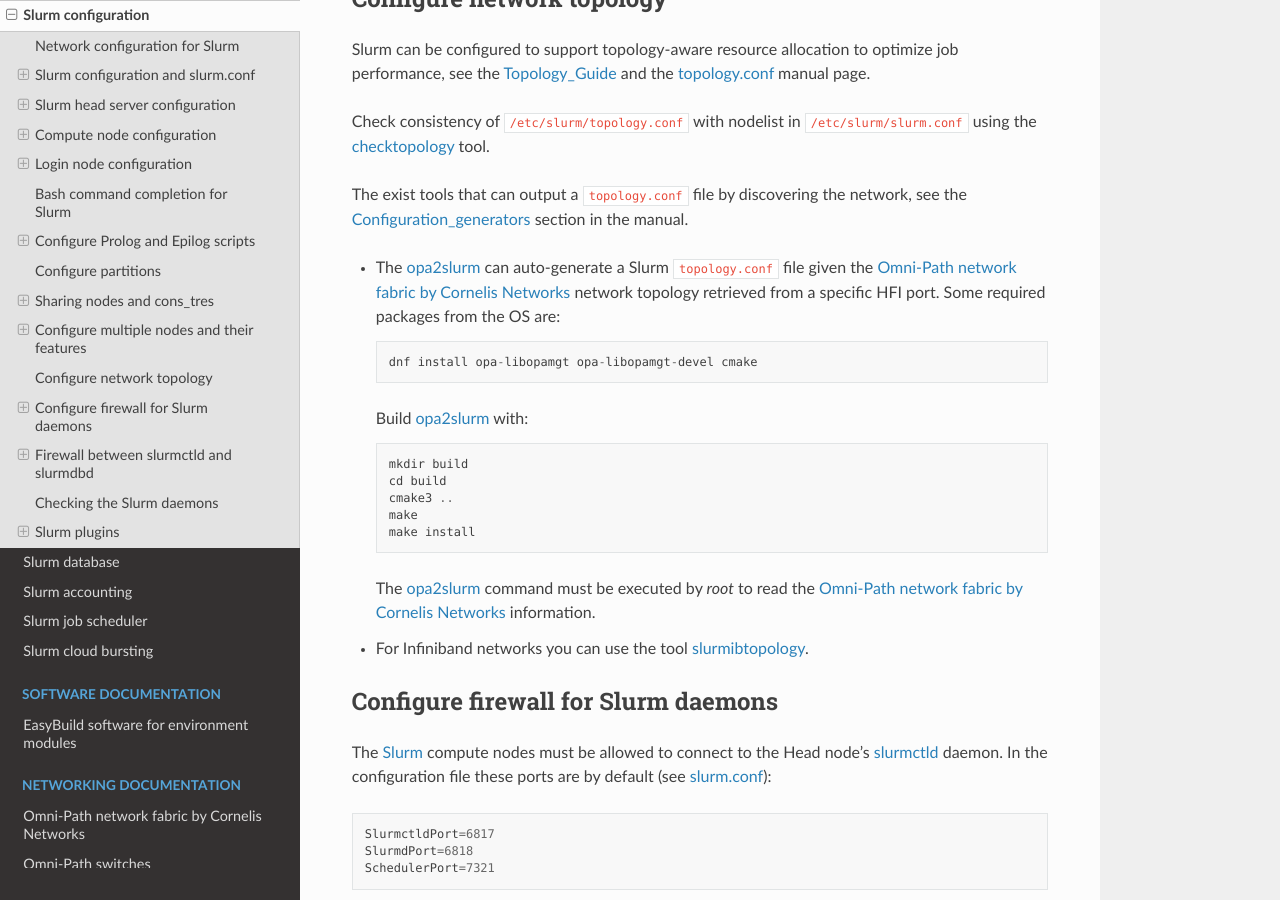
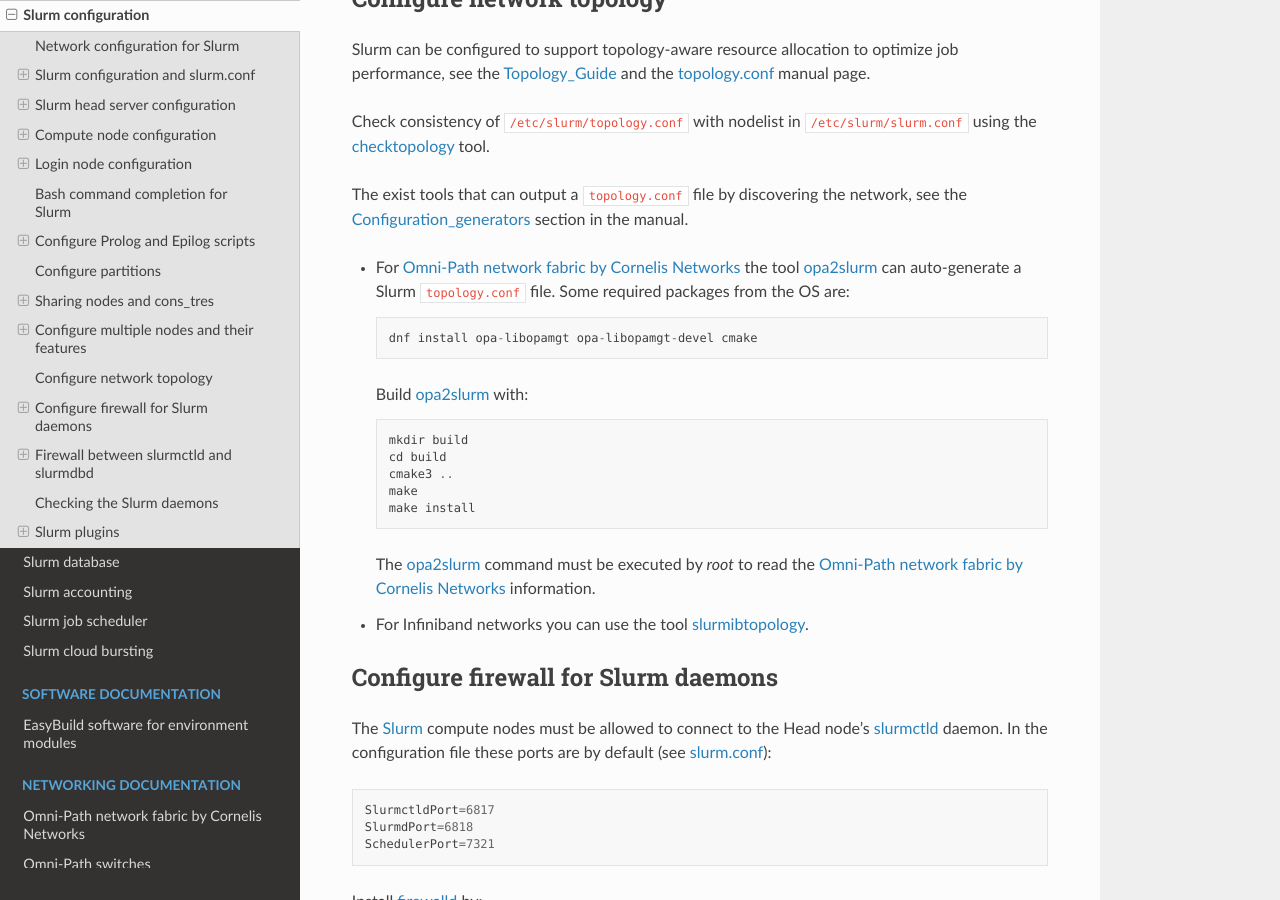
Before and after one commit to OleHolmNielsen/Niflheim_system, a Sphinx documentation site: the page built from docs/Slurm_configuration.rst, in a window 1280 px wide and 900 px high, scrolled down 41600 px. Built offline with Sphinx 7.4.7 and the Read the Docs theme 3.1.0, drawn with Linux system fonts in a browser that asks for light colours.

Commit message:
Minor edit

```diff
--- a/docs/Slurm_configuration.rst
+++ b/docs/Slurm_configuration.rst
@@ -1796,7 +1796,7 @@
 
 The exist tools that can output a ``topology.conf`` file by discovering the network, see the Configuration_generators_ section in the manual.
 
-* The opa2slurm_ can auto-generate a Slurm ``topology.conf`` file given the :ref:`OmniPath` network topology retrieved from a specific HFI port.
+* For :ref:`OmniPath` the tool opa2slurm_ can auto-generate a Slurm ``topology.conf`` file.
   Some required packages from the OS are::
 
     dnf install opa-libopamgt opa-libopamgt-devel cmake
```
